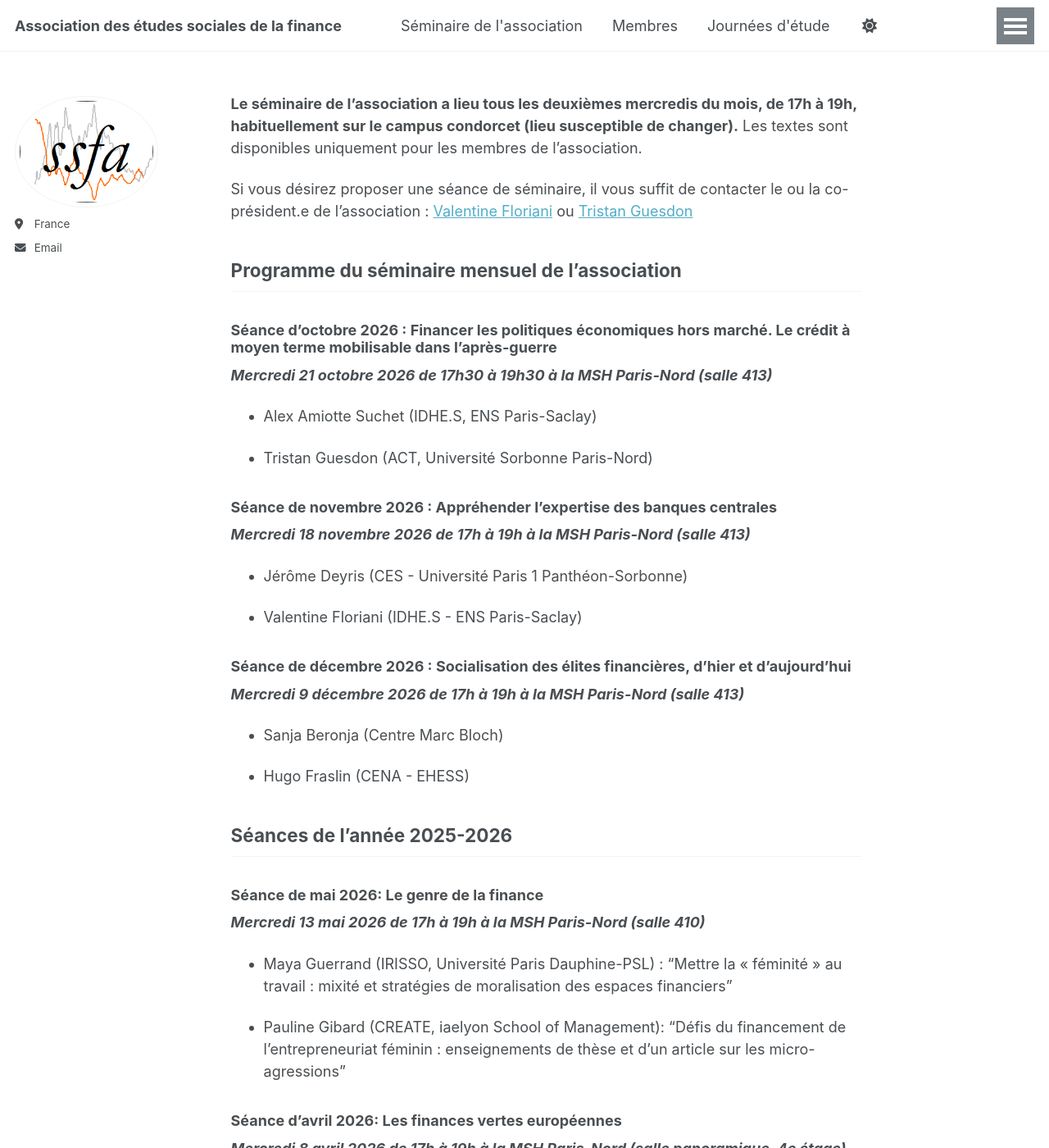
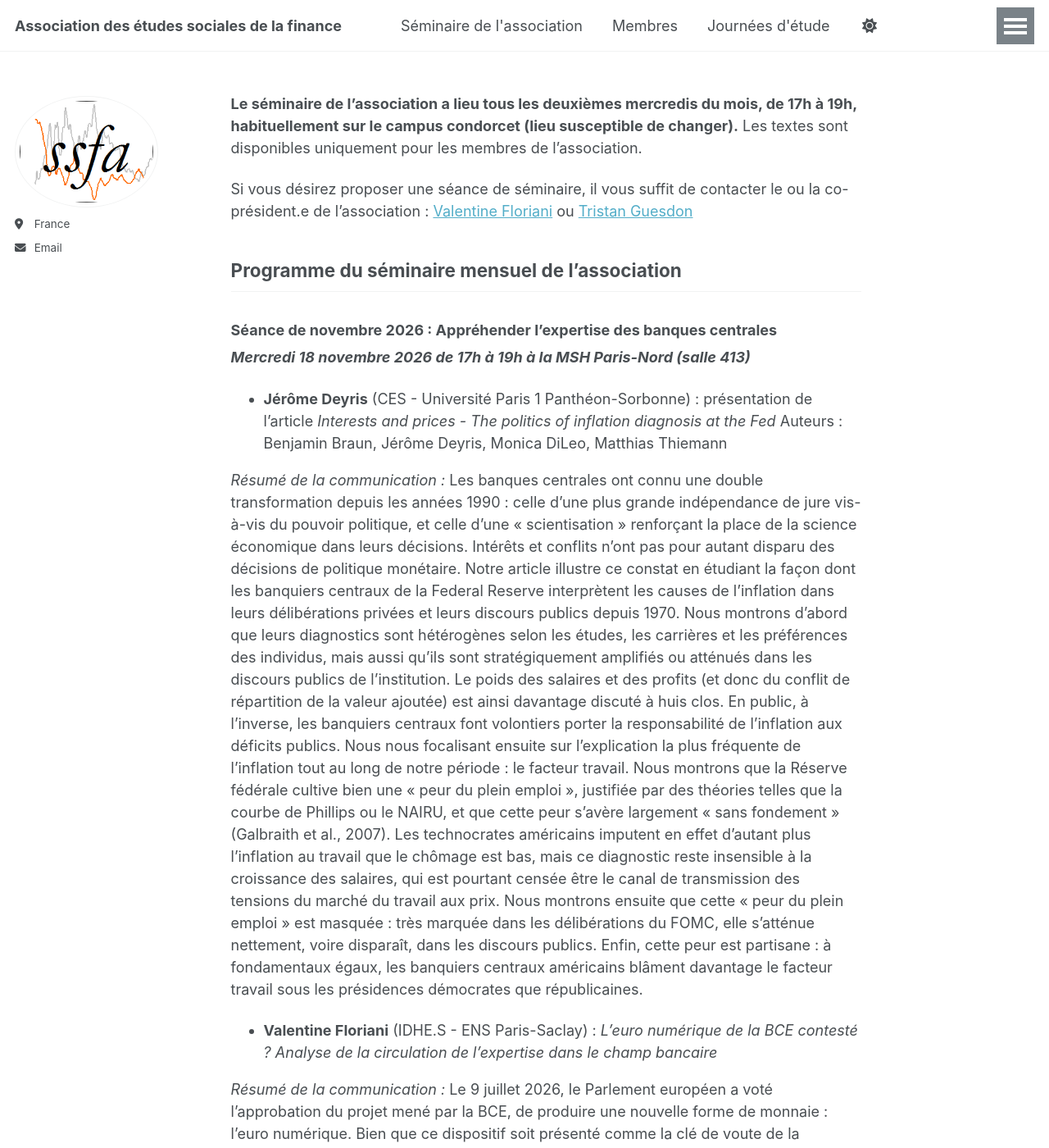
Before and after one commit to ssfa-aesf/ssfa-aesf.github.io, a Jekyll site: the page built from _pages/seminaire.md, in a window 1280 px wide and 1400 px high. Shown: the whole window at 82% size. Built offline with Jekyll 4.4.1, drawn with Linux system fonts in a browser that asks for light colours; some of the changed text lies outside the part shown.

Commit message:
Update seminaire.md

```diff
--- a/_pages/seminaire.md
+++ b/_pages/seminaire.md
@@ -12,28 +12,38 @@ Si vous désirez proposer une séance de séminaire, il vous suffit de contacter
 
 ## Programme du séminaire mensuel de l'association
 
+### Séance de novembre 2026 : Appréhender l’expertise des banques centrales
+_**Mercredi 18 novembre 2026 de 17h à 19h à la MSH Paris-Nord (salle 413)**_
+
+- **Jérôme Deyris** (CES - Université Paris 1 Panthéon-Sorbonne) : présentation de l'article _Interests and prices - The politics of inflation diagnosis at the Fed_
+Auteurs : Benjamin Braun, Jérôme Deyris, Monica DiLeo, Matthias Thiemann
+
+_Résumé de la communication :_
+Les banques centrales ont connu une double transformation depuis les années 1990 : celle d’une plus grande indépendance de jure vis-à-vis du pouvoir politique, et celle d’une « scientisation » renforçant la place de la science économique dans leurs décisions. Intérêts et conflits n’ont pas pour autant disparu des décisions de politique monétaire. Notre article illustre ce constat en étudiant la façon dont les banquiers centraux de la Federal Reserve interprètent les causes de l’inflation dans leurs délibérations privées et leurs discours publics depuis 1970. Nous montrons d’abord que leurs diagnostics sont hétérogènes selon les études, les carrières et les préférences des individus, mais aussi qu’ils sont stratégiquement amplifiés ou atténués dans les discours publics de l’institution. Le poids des salaires et des profits (et donc du conflit de répartition de la valeur ajoutée) est ainsi davantage discuté à huis clos. En public, à l’inverse, les banquiers centraux font volontiers porter la responsabilité de l’inflation aux déficits publics.
+Nous nous focalisant ensuite sur l’explication la plus fréquente de l’inflation tout au long de notre période : le facteur travail. Nous montrons que la Réserve fédérale cultive bien une « peur du plein emploi », justifiée par des théories telles que la courbe de Phillips ou le NAIRU, et que cette peur s’avère largement « sans fondement » (Galbraith et al., 2007). Les technocrates américains imputent en effet d’autant plus l’inflation au travail que le chômage est bas, mais ce diagnostic reste insensible à la croissance des salaires, qui est pourtant censée être le canal de transmission des tensions du marché du travail aux prix. Nous montrons ensuite que cette « peur du plein emploi » est masquée : très marquée dans les délibérations du FOMC, elle s’atténue nettement, voire disparaît, dans les discours publics. Enfin, cette peur est partisane : à fondamentaux égaux, les banquiers centraux américains blâment davantage le facteur travail sous les présidences démocrates que républicaines.
+
+- **Valentine Floriani** (IDHE.S - ENS Paris-Saclay) : _L'euro numérique de la BCE contesté ? Analyse de la circulation de l'expertise dans le champ bancaire_
+
+_Résumé de la communication :_
+Le 9 juillet 2026, le Parlement européen a voté l’approbation du projet mené par la BCE, de produire une nouvelle forme de monnaie : l’euro numérique. Bien que ce dispositif soit présenté comme la clé de voute de la stratégie de souveraineté monétaire européenne à l’ère du numérique, l’euro numérique fait également l’objet d’une intense controverse sur les risques de panique bancaires qu’il engendrerait. Ces enjeux, loin d’apparaître avec ces débats, témoignent surtout de l’effacement des premières productions d’expertise sur les monnaies numériques de banque centrale, dont l’euro numérique porte toujours certaines caractéristiques, que met en tension la réorientation de ses objectifs politiques.
+Dans cette présentation, on essaie de comprendre à l’aide d’une analyse de réseaux qui connecte les travaux d’expertise sur l’euro numérique, comment les modes de circulation de l’expertise monétaire contribuent à sélectionner les savoirs et orientent décisions politiques qui en découlent.
+
+
+
+### Séance de décembre 2026 : Socialisation des élites financières, d’hier et d’aujourd’hui
+_**Mercredi 9 décembre 2026 de 17h à 19h à la MSH Paris-Nord (salle 413)**_
+
+_À venir_
+
+
+## Séances passées
+
 ### Séance d'octobre 2026 : Financer les politiques économiques hors marché. Le crédit à moyen terme mobilisable dans l’après-guerre
 _**Mercredi 21 octobre 2026 de 17h30 à 19h30 à la MSH Paris-Nord (salle 413)**_
 
 - Alex Amiotte Suchet (IDHE.S, ENS Paris-Saclay)
 
 - Tristan Guesdon (ACT, Université Sorbonne Paris-Nord)
-
-### Séance de novembre 2026 : Appréhender l’expertise des banques centrales
-_**Mercredi 18 novembre 2026 de 17h à 19h à la MSH Paris-Nord (salle 413)**_
-
-- Jérôme Deyris (CES - Université Paris 1 Panthéon-Sorbonne)
-
-- Valentine Floriani (IDHE.S - ENS Paris-Saclay)
-
-
-
-### Séance de décembre 2026 : Socialisation des élites financières, d’hier et d’aujourd’hui
-_**Mercredi 9 décembre 2026 de 17h à 19h à la MSH Paris-Nord (salle 413)**_
-
-- Sanja Beronja (Centre Marc Bloch)
-
-- Hugo Fraslin (CENA - EHESS)
 
 
 ## Séances de l'année 2025-2026
```
